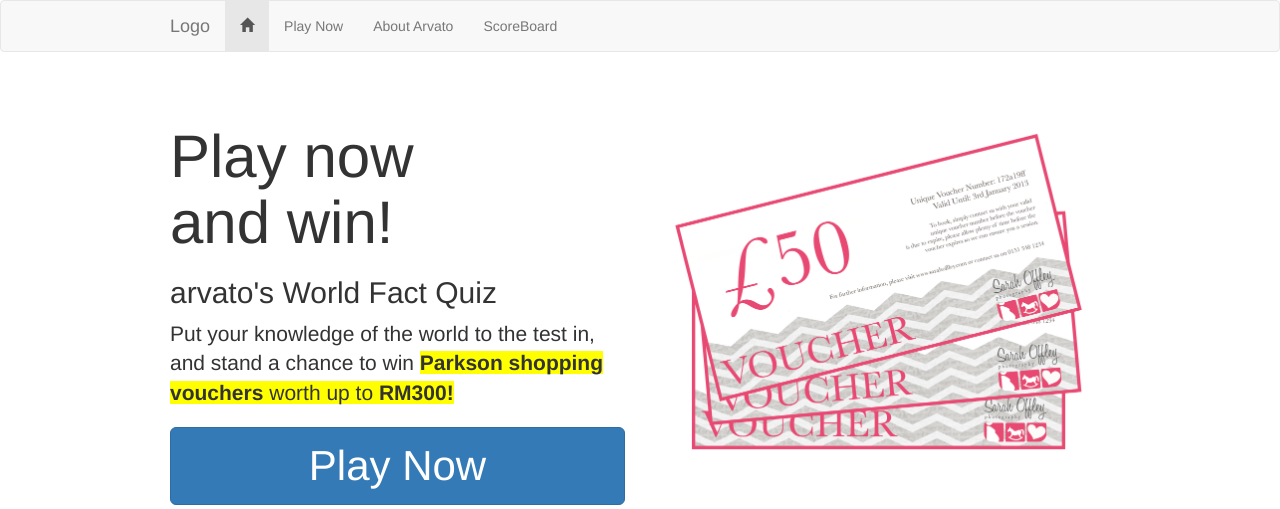
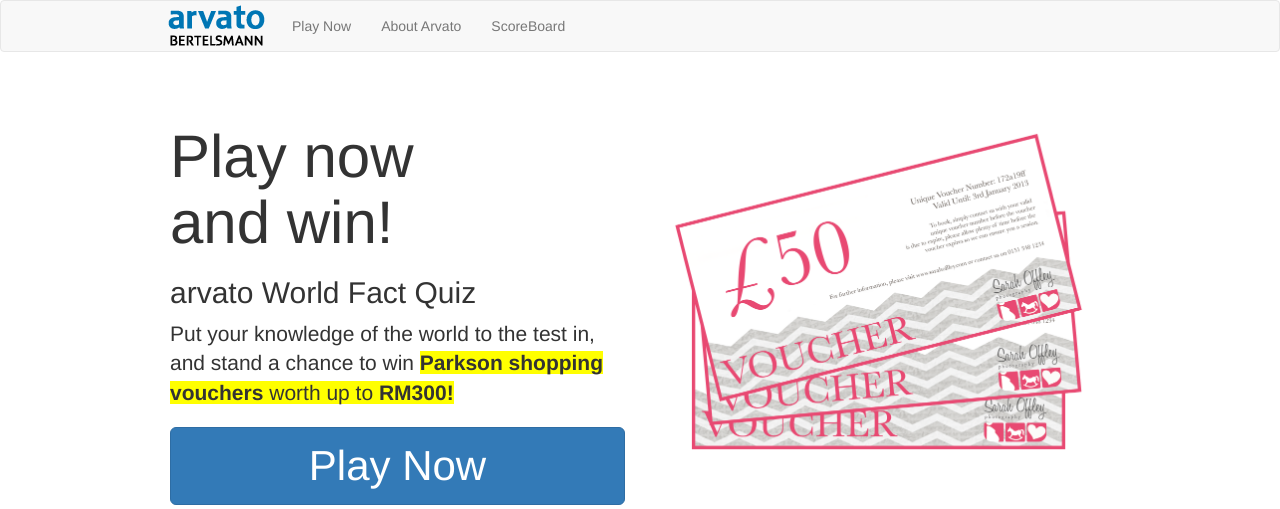
Before and after one commit to jingtaotan/quiz-game, a PHP site: page / in a window 1280 px wide. Shown: the top 509 px of the page. Run offline with PHP 8.4, Linux system fonts and the light colour scheme; some libraries are stand-ins or nearby versions.

Commit message:
Add arvato logo and favicon

```diff
--- a/about.php
+++ b/about.php
@@ -7,7 +7,9 @@ require_once 'php/init.php';
 		<meta charset="utf-8">
 		<meta http-equiv="X-UA-Compatible" content="IE=edge">
 		<meta name="viewport" content="width=device-width, initial-scale=1, maximum-scale=1">
-		<title>Quiz Homepage</title>
+		<link rel="icon" href="favicon.ico" type="image/x-icon"/>
+		<link rel="shortcut icon" href="favicon.ico" type="image/x-icon"/>
+		<title>arvato IT Solutions Malaysia</title>
 
 		<!-- Bootstrap -->
 		<link href="css/bootstrap.min.css" rel="stylesheet">
--- a/css/quiz.css
+++ b/css/quiz.css
@@ -8,6 +8,9 @@
 }*/
 
 /* Homepage styles */
+.navbar-brand {
+  padding: 2px 10px;
+}
 span.placeholder {
   background: yellow;
 }
--- a/faq.php
+++ b/faq.php
@@ -7,7 +7,9 @@ require_once 'php/init.php';
 		<meta charset="utf-8">
 		<meta http-equiv="X-UA-Compatible" content="IE=edge">
 		<meta name="viewport" content="width=device-width, initial-scale=1, maximum-scale=1">
-		<title>Quiz Homepage</title>
+		<link rel="icon" href="favicon.ico" type="image/x-icon"/>
+		<link rel="shortcut icon" href="favicon.ico" type="image/x-icon"/>
+		<title>FAQs - arvato World Fact Quiz</title>
 
 		<!-- Bootstrap -->
 		<link href="css/bootstrap.min.css" rel="stylesheet">
--- a/index.php
+++ b/index.php
@@ -7,7 +7,9 @@ require_once 'php/init.php';
 		<meta charset="utf-8">
 		<meta http-equiv="X-UA-Compatible" content="IE=edge">
 		<meta name="viewport" content="width=device-width, initial-scale=1, maximum-scale=1">
-		<title>Quiz Homepage</title>
+		<link rel="icon" href="favicon.ico" type="image/x-icon"/>
+		<link rel="shortcut icon" href="favicon.ico" type="image/x-icon"/>
+		<title>Play arvato World Fact Quiz now and win!</title>
 
 		<!-- Bootstrap -->
 		<link href="css/bootstrap.min.css" rel="stylesheet">
@@ -27,7 +29,7 @@ require_once 'php/init.php';
 			<section class="row">
 				<div class="col-sm-6">
 					<h1 class="xl">Play now<br/>and win!</h1>
-					<h2>arvato's World Fact Quiz</h2>
+					<h2>arvato World Fact Quiz</h2>
 					<p class="lead">
 						Put your knowledge of the world to the test in, and stand a chance to win
 						<span class="placeholder"><b>Parkson shopping vouchers</b> worth up to <b>RM300!</b></span>
--- a/php/init.php
+++ b/php/init.php
@@ -140,15 +140,14 @@ function getNavBar($page) {
                             <span class="icon-bar"></span>
                             <span class="icon-bar"></span>
                         </button>
-                        <a class="navbar-brand" href="#">Logo</a>
+                        <a class="navbar-brand" href="index.php">
+                          <img src="img/arvato-logo.png" alt="arvato Bertelsmann logo" />
+                        </a>
                     </div>
 
                     <!-- Collect the nav links, forms, and other content for toggling -->
                     <div class="collapse navbar-collapse" id="bs-example-navbar-collapse-1">
                         <ul class="nav navbar-nav">
-                            <li ' . ($page == 'index' ? 'class="active"' : '') . '>
-                                <a href="index.php"> <span class="glyphicon glyphicon-home" aria-hidden="true"></span> <span class="sr-only">(current)</span> </a>
-                            </li>
                             <li ' . ($page == 'quiz' ? 'class="active"' : '') . '>
                                 <a href="quiz.php">Play Now</a>
                             </li>
--- a/quiz.php
+++ b/quiz.php
@@ -50,7 +50,9 @@ shuffle($questions);
 		<meta charset="utf-8">
 		<meta http-equiv="X-UA-Compatible" content="IE=edge">
 		<meta name="viewport" content="width=device-width, initial-scale=1, maximum-scale=1">
-		<title>Quiz Engine View</title>
+		<link rel="icon" href="favicon.ico" type="image/x-icon"/>
+		<link rel="shortcut icon" href="favicon.ico" type="image/x-icon"/>
+		<title>Play now - arvato World Fact Quiz</title>
 
 		<!-- Bootstrap -->
 		<link href="css/bootstrap.min.css" rel="stylesheet">
--- a/result.php
+++ b/result.php
@@ -33,7 +33,9 @@ if ($fb_session && $fb_user) {
 		<meta charset="utf-8">
 		<meta http-equiv="X-UA-Compatible" content="IE=edge">
 		<meta name="viewport" content="width=device-width, initial-scale=1, maximum-scale=1">
-		<title>Quiz Engine View</title>
+		<link rel="icon" href="favicon.ico" type="image/x-icon"/>
+		<link rel="shortcut icon" href="favicon.ico" type="image/x-icon"/>
+		<title>Results - arvato World Fact Quiz</title>
 
 		<!-- Bootstrap -->
 		<link href="css/bootstrap.min.css" rel="stylesheet">
--- a/scoreBoard.php
+++ b/scoreBoard.php
@@ -7,7 +7,9 @@ require_once 'php/init.php';
 		<meta charset="utf-8">
 		<meta http-equiv="X-UA-Compatible" content="IE=edge">
 		<meta name="viewport" content="width=device-width, initial-scale=1, maximum-scale=1">
-		<title>ScoreBoard</title>
+		<link rel="icon" href="favicon.ico" type="image/x-icon"/>
+		<link rel="shortcut icon" href="favicon.ico" type="image/x-icon"/>
+		<title>Scoreboard - arvato World Fact Quiz</title>
 
 		<!-- Bootstrap -->
 		<link href="css/bootstrap.min.css" rel="stylesheet">
```
Also changed, not shown: favicon.ico (added), img/arvato-logo.png (added).
